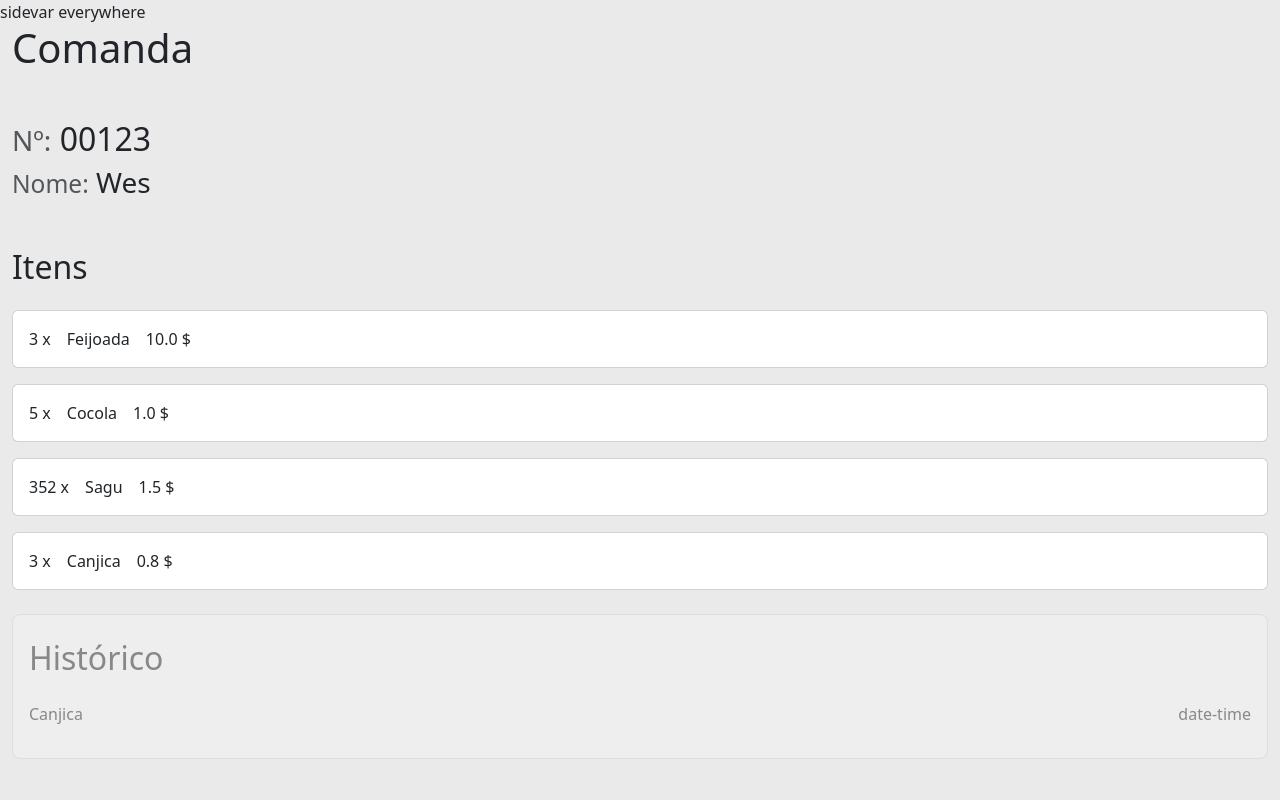
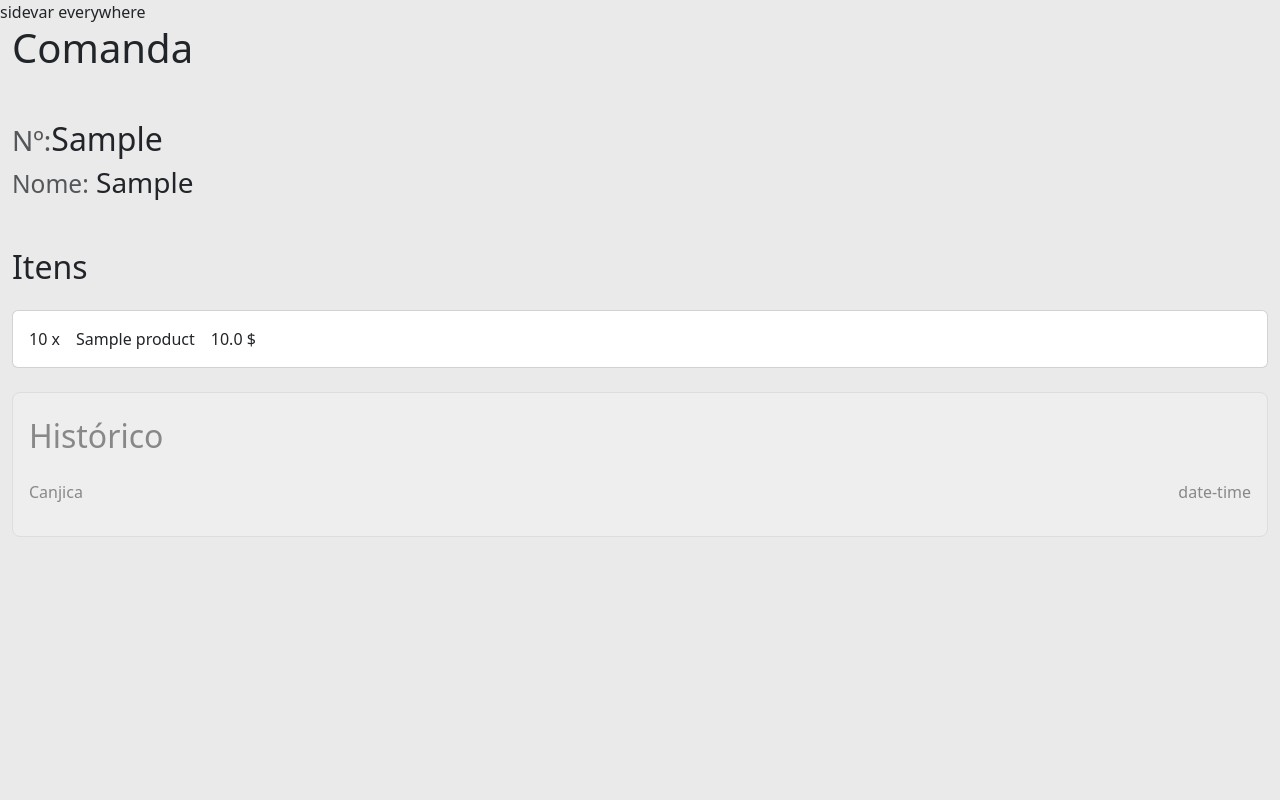
Before and after one commit to bruflor/comanda_tech, a Django app: a page that uses ct_apps/orders/templates/orders/sales_order/index.html in a window 1280 px wide. Run offline with Django 4.2, Linux system fonts and the light colour scheme; tables that the repository leaves empty hold one stand-in row (values such as "Sample post"); some libraries are stand-ins or nearby versions.

Commit message:
Implementing order card visualization for consumer and staff view

```diff
--- a/ct_apps/orders/templates/orders/roles/staff.html
+++ b/ct_apps/orders/templates/orders/roles/staff.html
@@ -62,7 +62,7 @@
 <div class="mt-4">
     {% for order in sale_order %}
 {#        {% if order.status %}#}
-            <a href="{% url "orders:detail_edit" id=order.id is_editing=True %}" class="card m-3 p-3"
+            <a href="{% url "orders:detail_edit" reference=order.reference is_editing=True %}" class="card m-3 p-3"
                style="border-left: 8px solid {% if order.has_pending_items %}#0f0{% else %}#aaa{% endif %}">
                 {{ order.reference }}
                 {{ order.consumer }}
--- a/ct_apps/orders/templates/orders/sales_order/index.html
+++ b/ct_apps/orders/templates/orders/sales_order/index.html
@@ -1,7 +1,7 @@
 {% extends "main.html" %}
 
 {% block title %}
-    <title>{{ id }}</title>
+    <title>Comanda - {{ order_sale.reference }}</title>
 {% endblock title %}
 
 {% block body %}
@@ -9,21 +9,21 @@
         <h1 class="mb-5">Comanda</h1>
 
         <div class="mb-4">
-            <h2><small class="text-muted">Nº:</small> {{ id }}</h2>
-            <h3><small class="text-muted">Nome:</small> {{ user }}</h3>
+            <h2><small class="text-muted">Nº:</small>{{ order_sale.reference }}</h2>
+            <h3><small class="text-muted">Nome:</small> {{ order_sale.consumer }}</h3>
         </div>
 
         <div>
             <h2 class="mt-5 mb-4">Itens</h2>
                 <ul style="padding: 0">
-                    {% for item in purchased_items %}
+                    {% for order in purchased_items %}
                         <li class="row mt-3">
                             <div class="col gap-3">
                                 <div class="card">
                                     <div class="card-body  d-flex gap-3">
-                                        <p class="mb-0">{{ item.amount }} x</p>
-                                        <p class="mb-0">{{ item.name }}</p>
-                                        <p class="mb-0">{{ item.price }} $</p>
+                                        <p class="mb-0">{{ order.amount }} x</p>
+                                        <p class="mb-0">{{ order.item.name }}</p>
+                                        <p class="mb-0">{{ order.item.price }} $</p>
                                     </div>
                                 </div>
                             </div>
--- a/ct_apps/orders/urls.py
+++ b/ct_apps/orders/urls.py
@@ -5,6 +5,6 @@ app_name="orders"
 
 urlpatterns = [
     path('', views.SaleOrdersView.as_view(), name='list'),
-    path('<str:id>/', views.SaleOrdersDetailView.as_view(), name='detail'),
-    path('<str:id>/<is_editing>', views.SaleOrdersDetailEditingView.as_view(), name='detail_edit'),
+    path('<str:reference>/', views.SaleOrdersDetailView.as_view(), name='detail'),
+    path('<str:reference>/<is_editing>', views.SaleOrdersDetailEditingView.as_view(), name='detail_edit'),
 ]
--- a/ct_apps/orders/views.py
+++ b/ct_apps/orders/views.py
@@ -16,22 +16,6 @@ class SaleOrdersView(View):
         context = {
             "sale_order": [so for so in sale_order]
         }
-        #     {
-        #     "sales_orders": [
-        #         {
-        #             "id": "00123",
-        #             "user": "Wes",
-        #             "status": 1,
-        #             "has_pending_items": 1
-        #         },
-        #         {
-        #             "id": "00124",
-        #             "user": "Bru",
-        #             "status": 1,
-        #             "has_pending_items": 0
-        #         }
-        #     ]
-        # }
 
         if request.GET.get('search_order_id', None):
             print('here')
@@ -43,36 +27,15 @@ class SaleOrdersView(View):
 
 
 class SaleOrdersDetailView(View):
-    def get(self, request, id):
+    def get(self, request, reference):
+        order_sale = OrderSale.objects.get(reference=reference)
+        purchased_item = order_sale.purchased_item.all
+
+
+
         context = {
-            "id": "00123",
-            "user": "Wes",
-            "purchased_items": [
-                {
-                    "id": "123456",
-                    "amount": 3,
-                    "name": 'Feijoada',
-                    "price": 10.00
-                },
-                {
-                    "id": "234567",
-                    "amount": 5,
-                    "name": 'Cocola',
-                    "price": 1.00
-                },
-                {
-                    "id": "34567",
-                    "amount": 352,
-                    "name": 'Sagu',
-                    "price": 1.50
-                },
-                {
-                    "id": "4567",
-                    "amount": 3,
-                    "name": 'Canjica',
-                    "price": 0.80
-                }
-            ],
+            "order_sale": order_sale,
+            "purchased_items": purchased_item,
             "retrieved_items": [
                 {
                     "id": "#4567",
@@ -85,36 +48,16 @@ class SaleOrdersDetailView(View):
 
 
 class SaleOrdersDetailEditingView(View):
-    def get(self, request, id, is_editing, *args, **kwargs):
+    def get(self, request, reference, is_editing, *args, **kwargs):
+
+        order_sale = OrderSale.objects.get(reference=reference)
+        purchased_item = order_sale.purchased_item.all
+
+
+
         context = {
-            "id": "00123",
-            "user": "Wes",
-            "purchased_items": [
-                {
-                    "id": "123456",
-                    "amount": 3,
-                    "name": 'Feijoada',
-                    "price": 10.00
-                },
-                {
-                    "id": "234567",
-                    "amount": 5,
-                    "name": 'Cocola',
-                    "price": 1.00
-                },
-                {
-                    "id": "34567",
-                    "amount": 3,
-                    "name": 'Sagu',
-                    "price": 1.50
-                },
-                {
-                    "id": "4567",
-                    "amount": 365,
-                    "name": 'Canjica',
-                    "price": 0.80
-                }
-            ],
+            "order_sale": order_sale,
+            "purchased_items": purchased_item,
             "retrieved_items": [
                 {
                     "id": "#4567",
```
Also changed, not shown: ct_apps/orders/templates/orders/sales_order/editing.html (+11 -11 lines).
